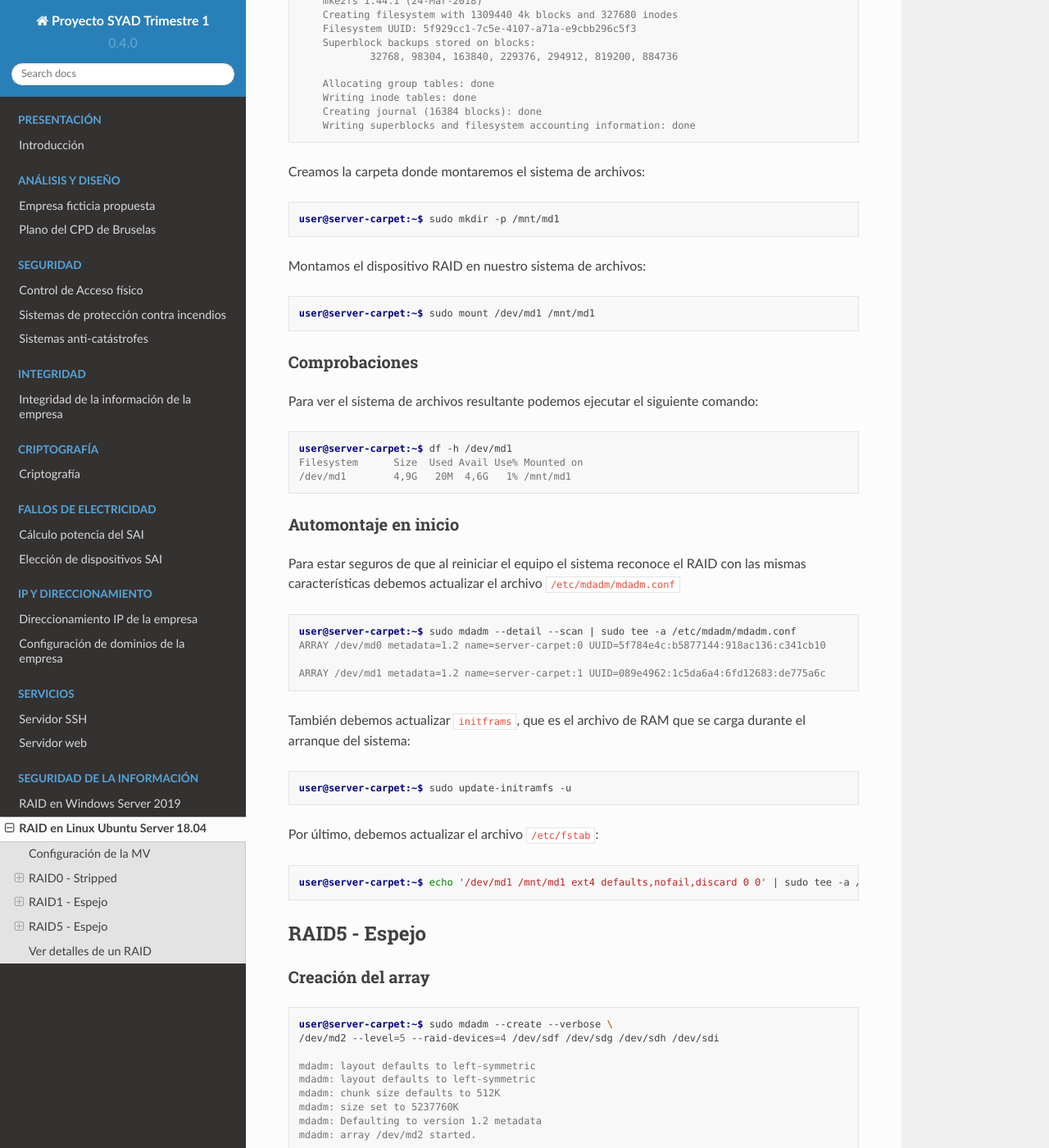
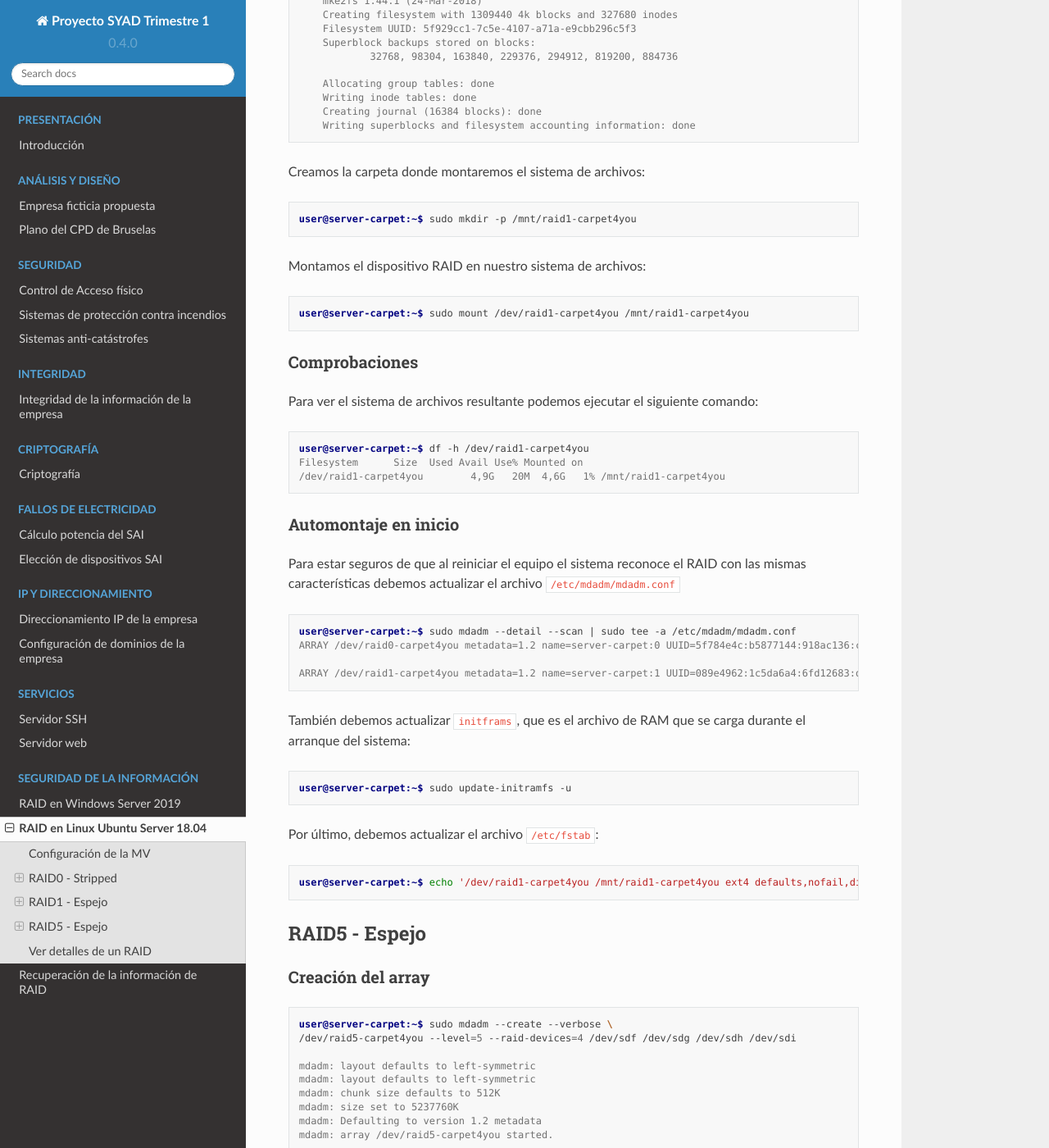
Before and after one commit to gonzaleztroyano/ASIR2-SYAD-P1, a Sphinx documentation site: the page built from docs/source/raid/raid-linux.rst, in a window 1280 px wide and 1400 px high, scrolled down 4336 px. Shown: the whole window at 82% size. Built offline with Sphinx 7.4.7 and the Read the Docs theme 2.0.0, drawn with Linux system fonts in a browser that asks for light colours; some of the changed text lies outside the part shown.

Commit message:
Recuperación y corregir nombre raid

```diff
--- a/docs/source/index.rst
+++ b/docs/source/index.rst
@@ -72,3 +72,4 @@ Puedes acceder a la **web de la empresa** desde `este enlace <https://carpet4you
 
    raid/raid-windows
    raid/raid-linux
+   raid/recuperacion-info-linux
--- a/docs/source/raid/raid-linux.rst
+++ b/docs/source/raid/raid-linux.rst
@@ -66,11 +66,11 @@ Creación del array
 .. code-block:: console
 
     user@server-carpet:~$ sudo mdadm --create --verbose \
-    /dev/md0 --level=0 --raid-devices=2 /dev/sdb /dev/sdc
+    /dev/raid0-carpet4you --level=0 --raid-devices=2 /dev/sdb /dev/sdc
 
     mdadm: chunk size defaults to 512K
     mdadm: Defaulting to version 1.2 metadata
-    mdadm: array /dev/md0 started.
+    mdadm: array /dev/raid0-carpet4you started.
 
 
 Las opciones de este comando son:
@@ -78,7 +78,7 @@ Las opciones de este comando son:
 * **mdadm**, es el comando en sí, nos sirve para gestionar toda la configuración relativa a RAIDs.
 * **--create**, indicamos a *mdadm* que queremos crear uno nuevo, puesto que también podríamos borrarlos o modificarlos.
 * **--verbose**, para que nos muestre detalles sobre las acciones que está realizando.
-* **/dev/md0**, este es el dispositivo de bloque que vamos a crear.
+* **/dev/raid0-carpet4you**, este es el dispositivo de bloque que vamos a crear.
 * **/--level=0**, nivel de RAID con el que vamos a configurar el nuevo dispositivo lógico.
 * **--raid-devices=2**, número de dispositivos que vamos a agregar al RAID.
 * **/dev/sdb /dev/sdc**, los dispositivos que vamos a utilizar.
@@ -90,7 +90,7 @@ Si ahora vemos la información de *mdstat* veremos el nuevo dispositivo creado.
 
     user@server-carpet:~$ cat /proc/mdstat
     Personalities : [linear] [multipath] [raid0] [raid1] [raid6] [raid5] [raid4] [raid10]
-    md0 : active raid0 sdc[1] sdb[0]
+    raid0-carpet4you : active raid0 sdc[1] sdb[0]
         10475520 blocks super 1.2 512k chunks
     unused devices: <none>
 
@@ -103,7 +103,7 @@ Creamos el sistema de archivos en el nodo RAID;
 
 .. code-block:: console
 
-    user@server-carpet:~$ sudo mkfs.ext4 -F /dev/md0
+    user@server-carpet:~$ sudo mkfs.ext4 -F /dev/raid0-carpet4you
         mke2fs 1.44.1 (24-Mar-2018)
         Creating filesystem with 2618880 4k blocks and 655360 inodes
         Filesystem UUID: 0d3d57e0-8bf2-4d1e-8289-c3996ecdf606
@@ -121,14 +121,14 @@ Creamos la carpeta donde montaremos el sistema de archivos:
 
 .. code-block:: console
 
-    user@server-carpet:~$ sudo mkdir -p /mnt/md0
+    user@server-carpet:~$ sudo mkdir -p /mnt/raid0-carpet4you
 
 
 Montamos el dispositivo RAID en nuestro sistema de archivos:
 
 .. code-block:: console
 
-    user@server-carpet:~$ sudo mount /dev/md0 /mnt/md0
+    user@server-carpet:~$ sudo mount /dev/raid0-carpet4you /mnt/raid0-carpet4you
 
 
 Comprobaciones
@@ -138,9 +138,9 @@ Para ver el sistema de archivos resultante podemos ejecutar el siguiente comando
 
 .. code-block:: console
 
-    user@server-carpet:~$ df -h /dev/md0
+    user@server-carpet:~$ df -h /dev/raid0-carpet4you
     Filesystem      Size  Used Avail Use% Mounted on
-    /dev/md0        9,8G   37M  9,3G   1% /mnt/md0
+    /dev/raid0-carpet4you        9,8G   37M  9,3G   1% /mnt/raid0-carpet4you
 
 
 Automontaje en inicio
@@ -151,7 +151,7 @@ Para estar seguros de que al reiniciar el equipo el sistema reconoce el RAID con
 .. code-block:: console
 
     user@server-carpet:~$ sudo mdadm --detail --scan | sudo tee -a /etc/mdadm/mdadm.conf
-    ARRAY /dev/md0 metadata=1.2 name=server-carpet:0 UUID=5f784e4c:b5877144:918ac136:c341cb10
+    ARRAY /dev/raid0-carpet4you metadata=1.2 name=server-carpet:0 UUID=5f784e4c:b5877144:918ac136:c341cb10
 
 
 También debemos actualizar ``initframs``, que es el archivo de RAM que se carga durante el arranque del sistema:
@@ -165,7 +165,7 @@ Por último, debemos actualizar el archivo ``/etc/fstab``:
 
 .. code-block:: console
 
-    user@server-carpet:~$ echo '/dev/md0 /mnt/md0 ext4 defaults,nofail,discard 0 0' | sudo tee -a /etc/fstab
+    user@server-carpet:~$ echo '/dev/raid0-carpet4you /mnt/raid0-carpet4you ext4 defaults,nofail,discard 0 0' | sudo tee -a /etc/fstab
 
 
 RAID1 - Espejo
@@ -177,11 +177,11 @@ Creación del array
 .. code-block:: console
 
     user@server-carpet:~$ sudo mdadm --create --verbose \
-    /dev/md0 --level=1 --raid-devices=2 /dev/sdd /dev/sde
+    /dev/raid0-carpet4you --level=1 --raid-devices=2 /dev/sdd /dev/sde
 
 
     mdadm: Defaulting to version 1.2 metadata
-    mdadm: array /dev/md1 started.
+    mdadm: array /dev/raid1-carpet4you started.
 
 
 Las opciones de este comando son:
@@ -189,7 +189,7 @@ Las opciones de este comando son:
 * **mdadm**, es el comando en sí, nos sirve para gestionar toda la configuración relativa a RAIDs.
 * **--create**, indicamos a *mdadm* que queremos crear uno nuevo, puesto que también podríamos borrarlos o modificarlos.
 * **--verbose**, para que nos muestre detalles sobre las acciones que está realizando.
-* **/dev/md1**, este es el dispositivo de bloque que vamos a crear.
+* **/dev/raid1-carpet4you**, este es el dispositivo de bloque que vamos a crear.
 * **/--level=1**, nivel de RAID con el que vamos a configurar el nuevo dispositivo lógico.
 * **--raid-devices=2**, número de dispositivos que vamos a agregar al RAID.
 * **/dev/sdd /dev/sde**, los dispositivos que vamos a utilizar.
@@ -200,10 +200,10 @@ Si ahora vemos la información de *mdstat* veremos el nuevo dispositivo creado.
 .. code-block:: console
 
     Personalities : [linear] [multipath] [raid0] [raid1] [raid6] [raid5] [raid4] [raid10]
-    md1 : active raid1 sde[1] sdd[0]
+    raid1-carpet4you : active raid1 sde[1] sdd[0]
       5237760 blocks super 1.2 [2/2] [UU]
 
-    md0 : active raid0 sdc[1] sdb[0]
+    raid0-carpet4you : active raid0 sdc[1] sdb[0]
       10475520 blocks super 1.2 512k chunks
 
     unused devices: <none>
@@ -215,7 +215,7 @@ Creamos el sistema de archivos en el nodo RAID;
 
 .. code-block:: console
 
-    user@server-carpet:~$ sudo mkfs.ext4 -F /dev/md1
+    user@server-carpet:~$ sudo mkfs.ext4 -F /dev/raid1-carpet4you
         mke2fs 1.44.1 (24-Mar-2018)
         Creating filesystem with 1309440 4k blocks and 327680 inodes
         Filesystem UUID: 5f929cc1-7c5e-4107-a71a-e9cbb296c5f3
@@ -233,14 +233,14 @@ Creamos la carpeta donde montaremos el sistema de archivos:
 
 .. code-block:: console
 
-    user@server-carpet:~$ sudo mkdir -p /mnt/md1
+    user@server-carpet:~$ sudo mkdir -p /mnt/raid1-carpet4you
 
 
 Montamos el dispositivo RAID en nuestro sistema de archivos:
 
 .. code-block:: console
 
-    user@server-carpet:~$ sudo mount /dev/md1 /mnt/md1
+    user@server-carpet:~$ sudo mount /dev/raid1-carpet4you /mnt/raid1-carpet4you
 
 
 Comprobaciones
@@ -250,9 +250,9 @@ Para ver el sistema de archivos resultante podemos ejecutar el siguiente comando
 
 .. code-block:: console
 
-    user@server-carpet:~$ df -h /dev/md1
+    user@server-carpet:~$ df -h /dev/raid1-carpet4you
     Filesystem      Size  Used Avail Use% Mounted on
-    /dev/md1        4,9G   20M  4,6G   1% /mnt/md1
+    /dev/raid1-carpet4you        4,9G   20M  4,6G   1% /mnt/raid1-carpet4you
 
 Automontaje en inicio
 ----------------------
@@ -262,9 +262,9 @@ Para estar seguros de que al reiniciar el equipo el sistema reconoce el RAID con
 .. code-block:: console
 
     user@server-carpet:~$ sudo mdadm --detail --scan | sudo tee -a /etc/mdadm/mdadm.conf
-    ARRAY /dev/md0 metadata=1.2 name=server-carpet:0 UUID=5f784e4c:b5877144:918ac136:c341cb10
+    ARRAY /dev/raid0-carpet4you metadata=1.2 name=server-carpet:0 UUID=5f784e4c:b5877144:918ac136:c341cb10
 
-    ARRAY /dev/md1 metadata=1.2 name=server-carpet:1 UUID=089e4962:1c5da6a4:6fd12683:de775a6c
+    ARRAY /dev/raid1-carpet4you metadata=1.2 name=server-carpet:1 UUID=089e4962:1c5da6a4:6fd12683:de775a6c
 
 
 
@@ -279,7 +279,7 @@ Por último, debemos actualizar el archivo ``/etc/fstab``:
 
 .. code-block:: console
 
-    user@server-carpet:~$ echo '/dev/md1 /mnt/md1 ext4 defaults,nofail,discard 0 0' | sudo tee -a /etc/fstab
+    user@server-carpet:~$ echo '/dev/raid1-carpet4you /mnt/raid1-carpet4you ext4 defaults,nofail,discard 0 0' | sudo tee -a /etc/fstab
 
 
 RAID5 - Espejo
@@ -291,14 +291,14 @@ Creación del array
 .. code-block:: console
 
     user@server-carpet:~$ sudo mdadm --create --verbose \
-    /dev/md2 --level=5 --raid-devices=4 /dev/sdf /dev/sdg /dev/sdh /dev/sdi
+    /dev/raid5-carpet4you --level=5 --raid-devices=4 /dev/sdf /dev/sdg /dev/sdh /dev/sdi
 
     mdadm: layout defaults to left-symmetric
     mdadm: layout defaults to left-symmetric
     mdadm: chunk size defaults to 512K
     mdadm: size set to 5237760K
     mdadm: Defaulting to version 1.2 metadata
-    mdadm: array /dev/md2 started.
+    mdadm: array /dev/raid5-carpet4you started.
 
 
 
@@ -307,7 +307,7 @@ Las opciones de este comando son:
 * **mdadm**, es el comando en sí, nos sirve para gestionar toda la configuración relativa a RAIDs.
 * **--create**, indicamos a *mdadm* que queremos crear uno nuevo, puesto que también podríamos borrarlos o modificarlos.
 * **--verbose**, para que nos muestre detalles sobre las acciones que está realizando.
-* **/dev/md2**, este es el dispositivo de bloque que vamos a crear.
+* **/dev/raid5-carpet4you**, este es el dispositivo de bloque que vamos a crear.
 * **/--level=5**, nivel de RAID con el que vamos a configurar el nuevo dispositivo lógico.
 * **--raid-devices=4**, número de dispositivos que vamos a agregar al RAID.
 * **/dev/sdf /dev/sdg /dev/sdh /dev/sdi**, los dispositivos que vamos a utilizar.
@@ -318,14 +318,14 @@ Si ahora vemos la información de *mdstat* veremos el nuevo dispositivo creado.
 .. code-block:: console
 
     Personalities : [linear] [multipath] [raid0] [raid1] [raid6] [raid5] [raid4] [raid10]
-    md2 : active raid5 sdi[4] sdh[2] sdg[1] sdf[0]
+    raid5-carpet4you : active raid5 sdi[4] sdh[2] sdg[1] sdf[0]
         15713280 blocks super 1.2 level 5, 512k chunk, algorithm 2 [4/3] [UUU_]
         [=>...................]  recovery =  6.6% (350524/5237760) finish=4.8min speed=16691K/sec
 
-    md1 : active raid1 sde[1] sdd[0]
+    raid1-carpet4you : active raid1 sde[1] sdd[0]
         5237760 blocks super 1.2 [2/2] [UU]
 
-    md0 : active raid0 sdc[1] sdb[0]
+    raid0-carpet4you : active raid0 sdc[1] sdb[0]
         10475520 blocks super 1.2 512k chunks
 
     unused devices: <none>
@@ -338,7 +338,7 @@ Creamos el sistema de archivos en el nodo RAID;
 
 .. code-block:: console
 
-    user@server-carpet:~$ user@server-carpet:~$ sudo mkfs.ext4 -F /dev/md2
+    user@server-carpet:~$ user@server-carpet:~$ sudo mkfs.ext4 -F /dev/raid5-carpet4you
         mke2fs 1.44.1 (24-Mar-2018)
         Creating filesystem with 3928320 4k blocks and 983040 inodes
         Filesystem UUID: fb134669-8c3e-42a6-b406-53f1a32c91cb
@@ -355,14 +355,14 @@ Creamos la carpeta donde montaremos el sistema de archivos:
 
 .. code-block:: console
 
-    user@server-carpet:~$ sudo mkdir -p /mnt/md2
+    user@server-carpet:~$ sudo mkdir -p /mnt/raid5-carpet4you
 
 
 Montamos el dispositivo RAID en nuestro sistema de archivos:
 
 .. code-block:: console
 
-    user@server-carpet:~$ sudo mount /dev/md2 /mnt/md2
+    user@server-carpet:~$ sudo mount /dev/raid5-carpet4you /mnt/raid5-carpet4you
 
 
 Comprobaciones
@@ -372,9 +372,9 @@ Para ver el sistema de archivos resultante podemos ejecutar el siguiente comando
 
 .. code-block:: console
 
-    user@server-carpet:~$ df -h /dev/md2
+    user@server-carpet:~$ df -h /dev/raid5-carpet4you
     Filesystem      Size  Used Avail Use% Mounted on
-    /dev/md2         15G   41M   14G   1% /mnt/md2
+    /dev/raid5-carpet4you         15G   41M   14G   1% /mnt/raid5-carpet4you
 
 
 Automontaje en inicio
@@ -385,11 +385,11 @@ Para estar seguros de que al reiniciar el equipo el sistema reconoce el RAID con
 .. code-block:: console
 
     user@server-carpet:~$ sudo mdadm --detail --scan | sudo tee -a /etc/mdadm/mdadm.conf
-    ARRAY /dev/md0 metadata=1.2 name=server-carpet:0
+    ARRAY /dev/raid0-carpet4you metadata=1.2 name=server-carpet:0
         UUID=5f784e4c:b5877144:918ac136:c341cb10
-    ARRAY /dev/md1 metadata=1.2 name=server-carpet:1
+    ARRAY /dev/raid1-carpet4you metadata=1.2 name=server-carpet:1
         UUID=089e4962:1c5da6a4:6fd12683:de775a6c
-    ARRAY /dev/md2 metadata=1.2 name=server-carpet:2
+    ARRAY /dev/raid5-carpet4you metadata=1.2 name=server-carpet:2
         UUID=dc70161b:a4c632d6:fee7cbaa:33c7f703
 
 
@@ -406,7 +406,7 @@ Por último, debemos actualizar el archivo ``/etc/fstab``:
 
 .. code-block:: console
 
-    user@server-carpet:~$ echo '/dev/md2 /mnt/md2 ext4 defaults,nofail,discard 0 0' | sudo tee -a /etc/fstab
+    user@server-carpet:~$ echo '/dev/raid5-carpet4you /mnt/raid5-carpet4you ext4 defaults,nofail,discard 0 0' | sudo tee -a /etc/fstab
 
 
 Ver detalles de un RAID
@@ -416,8 +416,8 @@ Para ver los detalles de un RAID en Ubuntu podemos utilizar el siguiente comando
 
 .. code-block:: console
 
-    user@server-carpet:~$ sudo mdadm --detail /dev/md2
-    /dev/md2:
+    user@server-carpet:~$ sudo mdadm --detail /dev/raid5-carpet4you
+    /dev/raid5-carpet4you:
             Version : 1.2
         Creation Time : Mon Oct 25 11:41:35 2021
             Raid Level : raid5
```
Also changed, not shown: docs/source/raid/recuperacion-info-linux.rst (added, +58 -0 lines).
